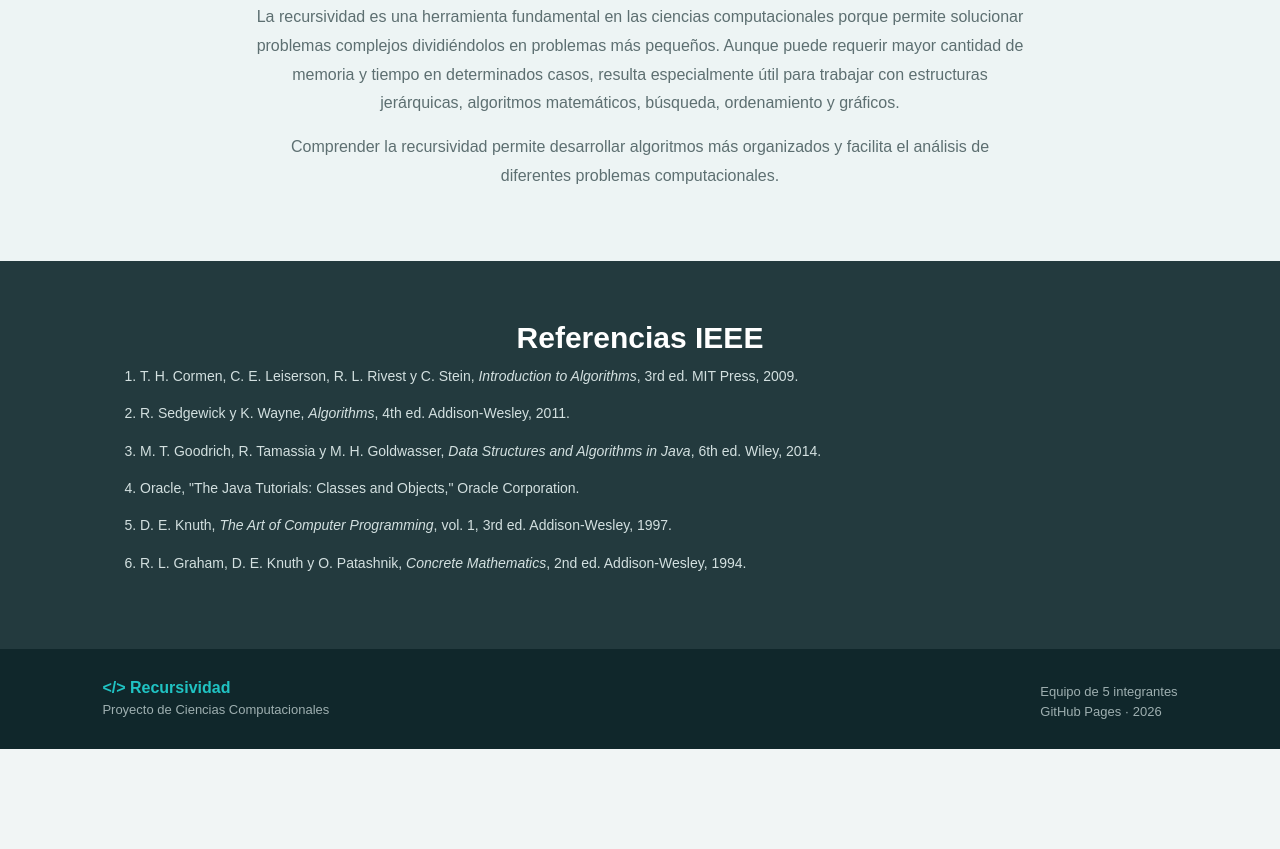
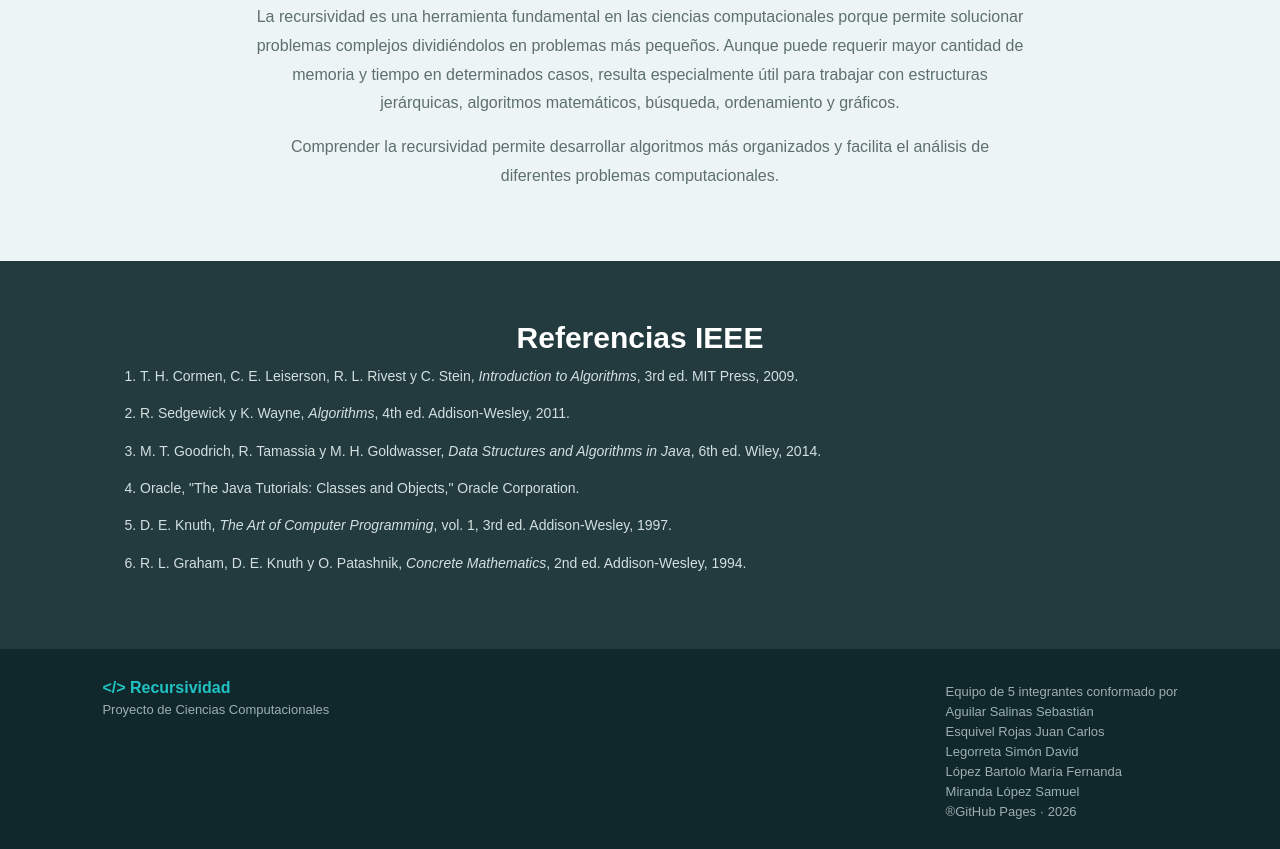
Before and after one commit to JUANCHO7634/nuevamente.github.io, a plain HTML site: page index.html in a window 1280 px wide. Shown: the part 4503-5352 px from the top of the page. Before the commit the page ends 5252 px from the top, so only its background shows below. Drawn offline with Linux system fonts and the light colour scheme.

Commit message:
Refactor HTML structure and content

```diff
--- a/index.html
+++ b/index.html
@@ -676,11 +676,16 @@
         <div>
 
             <p>
-                Equipo de 5 integrantes
+                Equipo de 5 integrantes conformado por
+                <p>Aguilar Salinas Sebastián</p>
+    <p>Esquivel Rojas Juan Carlos</p>
+    <p>Legorreta Simón David</p>
+    <p>López Bartolo María Fernanda</p>
+    <p>Miranda López Samuel</p>
             </p>
 
             <p>
-                GitHub Pages · 2026
+                ®GitHub Pages · 2026
             </p>
 
         </div>
```
